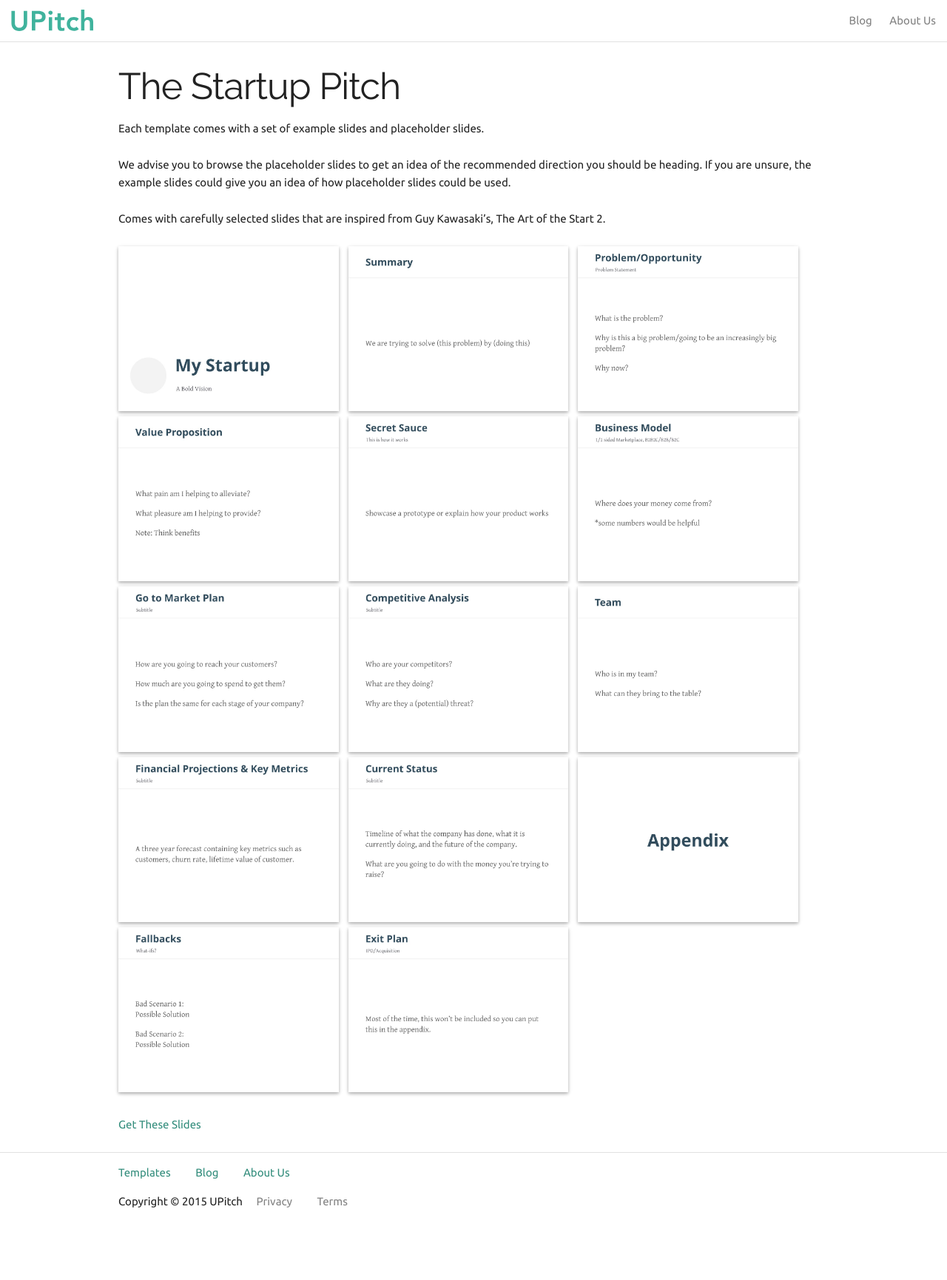
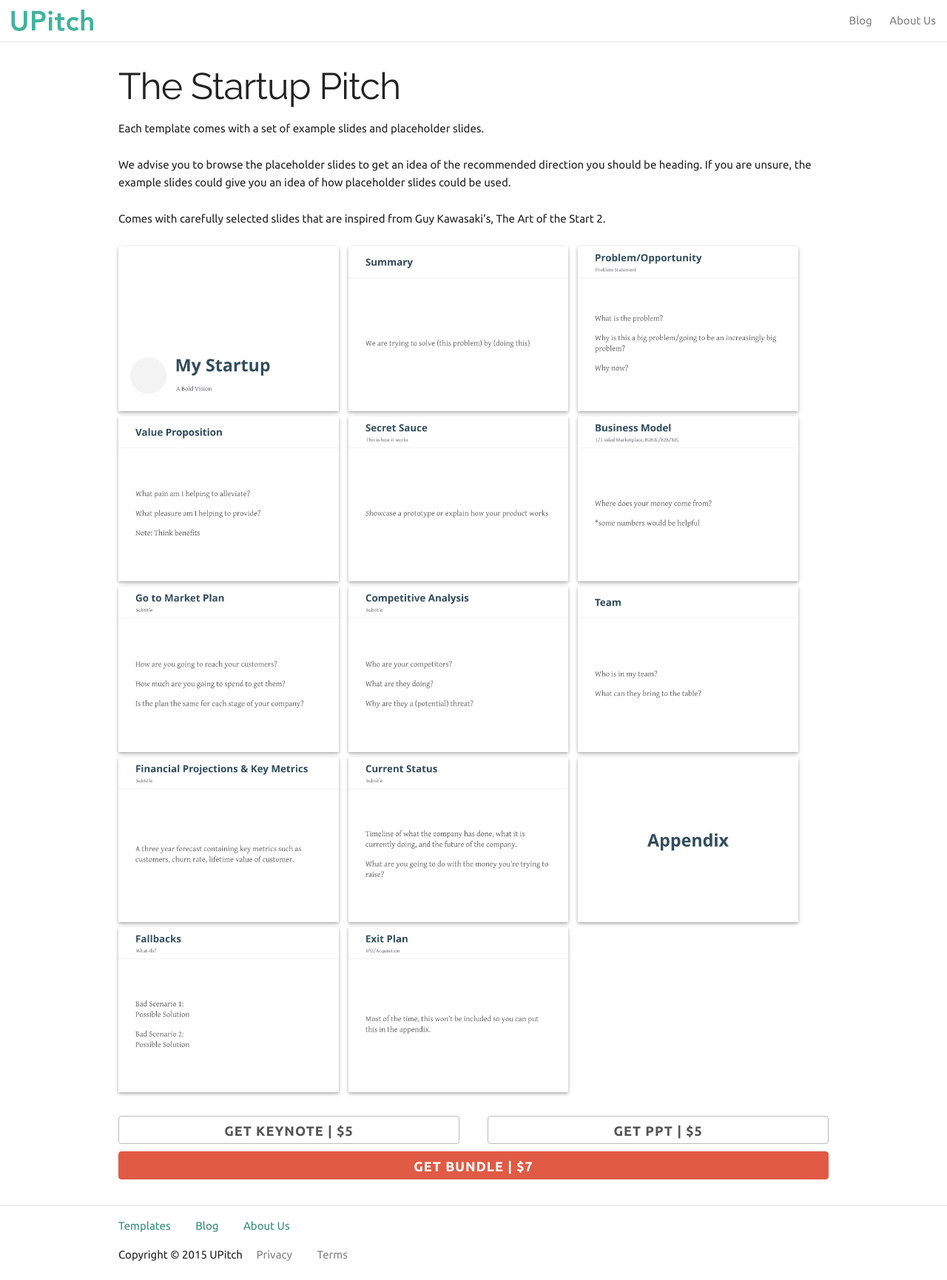
Before and after one commit to aaronmak/upitch, a Jekyll site: the page built from templates/startup-pitch/index.md, in a window 1280 px wide. Shown: the whole page at 74% size. Built offline with Jekyll 4.4.1, drawn with Linux system fonts in a browser that asks for light colours; nearby versions of some CDN libraries; before the commit the page ends 1659 px from its top, so only the background shows below that.

Commit message:
add new formats

```diff
--- a/_sass/_layout.scss
+++ b/_sass/_layout.scss
@@ -19,6 +19,27 @@ button, .button {
 
 a {
     text-decoration: none;
+}
+
+/** Button **/
+
+.button.button-secondary,
+button.button-secondary {
+    color: #fff;
+    background-color: $upitch-red;
+    border-color: $upitch-red;
+    &:hover {
+        background-color: darken($upitch-red, 10%);
+    }
+}
+
+
+.button-wide {
+    @media ($bp-larger-than-tablet) {
+        font-size: 1.8rem;
+    }
+    width: 100%;
+    font-size: 1.5rem;
 }
 
 /**
@@ -291,6 +312,12 @@ a {
     }
 }
 
+/** Product Purchase Button **/
+// .product-content .button {
+//     @media ($bp-larger-than-tablet) {
+
+//     }
+// }
 
 /** Wufoo Contact Form **/
 input#saveForm, .btnTxT {
--- a/templates/startup-pitch/index.md
+++ b/templates/startup-pitch/index.md
@@ -28,6 +28,14 @@ Comes with carefully selected slides that are inspired from Guy Kawasaki's, The
 
 <!-- <script type="text/javascript" src="https://gumroad.com/js/gumroad-embed.js"></script>
 <div class="gumroad-product-embed" data-gumroad-product-id="Cvgh" data-outbound-embed="true"><a href="https://gumroad.com/l/Cvgh">Start Pitching</a></div> -->
+<div class="row">
+	<div class="one-half column">
+		<a class="button button-wide" href="https://gumroad.com/l/startup-template-keynote">Get Keynote | $5</a>
+	</div>
+	<div class="one-half column">
+		<a class="button button-wide" href="https://gumroad.com/l/startup-template-powerpoint">Get PPT | $5</a>
+	</div>
+</div>
+<a class="button button-secondary button-wide" href="https://gumroad.com/l/startup-template-bundle">Get Bundle | $7</a>
 
-
-<a class="gumroad-button" href="https://gumroad.com/l/Cvgh">Get These Slides</a>
+<!-- <a class="gumroad-button" href="https://gumroad.com/l/Cvgh">Get These Slides</a> -->
```
